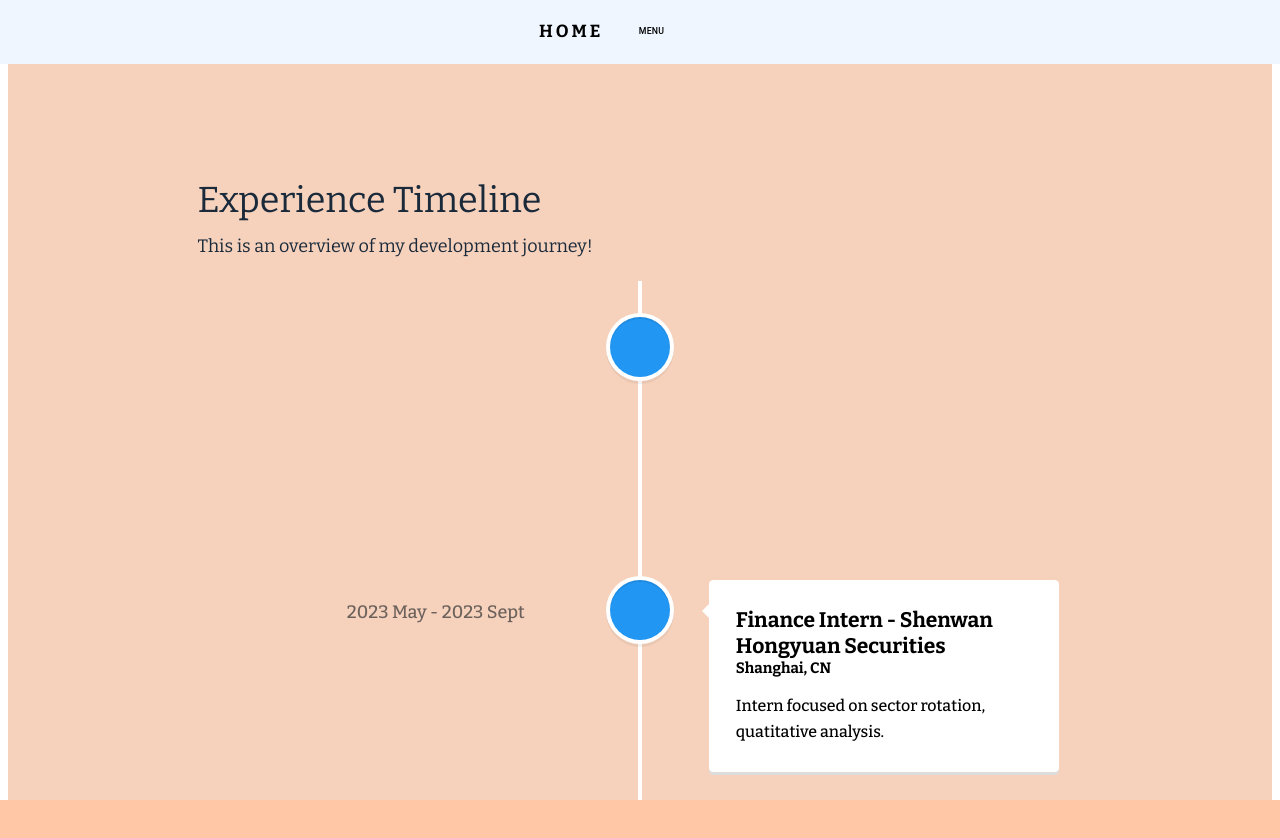
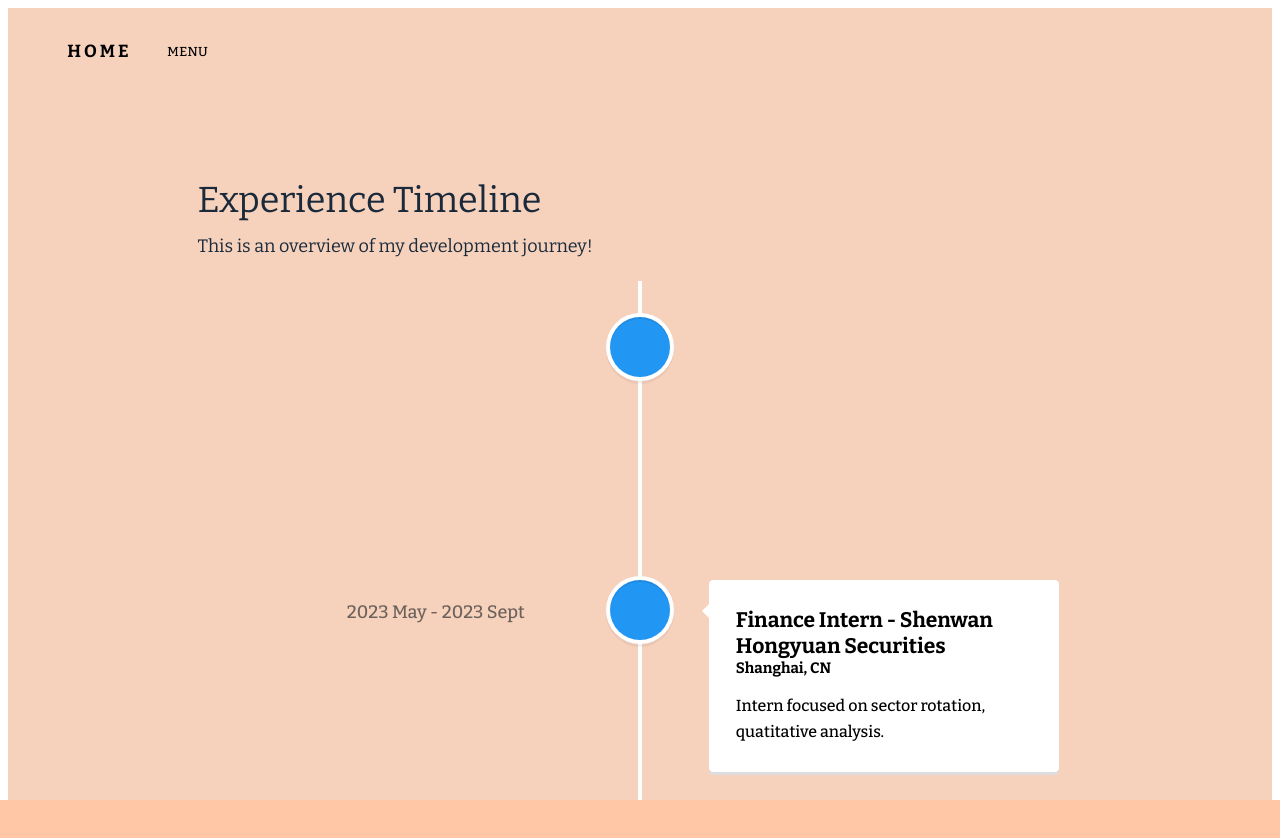
Before and after one commit to ericL0u/Personal_website, a React (Vite) app: page /Personal_website/about-me in a window 1280 px wide. Shown: the top 838 px of the page. Built offline with nearby package versions, Linux system fonts and the light colour scheme.

Commit message:
Fixed uniformness in deployment
Made sure same in deployment and local, changed css, reverted about to home screen animation

```diff
--- a/src/components/Header.jsx
+++ b/src/components/Header.jsx
@@ -12,7 +12,7 @@ function Header({bgColor}) {
   const currLoc = useLocation();
 
   const LogoButtonHandler = () => {
-    console.log(currLoc.pathname)
+    // console.log(currLoc.pathname)
     if (currLoc.pathname != '/Personal_website/'){
 
 
--- a/src/components/HeaderMenu.css
+++ b/src/components/HeaderMenu.css
@@ -6,29 +6,22 @@
     font-style: normal;
   }
 
+  .animatedScreen {
+    position: fixed;
+    top: 0;
+    left: 0;
+    width: 100vw;
+    height: 200vh;
+    background-color: rgb(255, 199, 166);
+    z-index: 99;
+    transition: transform 0.5s ease-in-out, background-color 0.5s ease;
+    transform: translateY(-100%);
+  }
 
+  .animatedScreen.active {
+    transform: translateY(0%);
+  }
 
-.css-hhdjsd-MuiContainer-root{
-    width: 250px !important;
-
-}
-
-
-.css-1a2fzn6-MuiPaper-root-MuiAppBar-root{
-    margin-top: 10px;
-    width: 250px !important;
-    background-color: transparent !important;
-    align-items: start !important;
-    left: 1.75% !important;
-}
-
-.css-ycvhdl{
-    display: flex;
-    align-items: start;
-}
-
-
-.css-vm9lkw-MuiButtonBase-root-MuiButton-root{
-    font-family: 'bitter' !important;
-    font-size: 1.3rem !important;
-}
+  .animatedScreen.colorChange {
+    background-color: rgb(169, 203, 255);
+  }
--- a/src/components/HeaderMenu.jsx
+++ b/src/components/HeaderMenu.jsx
@@ -1,122 +1,86 @@
-import * as React from 'react';
-import AppBar from '@mui/material/AppBar';
-import Box from '@mui/material/Box';
-import Toolbar from '@mui/material/Toolbar';
-import IconButton from '@mui/material/IconButton';
-import Typography from '@mui/material/Typography';
-import Menu from '@mui/material/Menu';
-import MenuIcon from '@mui/icons-material/Menu';
-import Container from '@mui/material/Container';
-import Avatar from '@mui/material/Avatar';
-import Button from '@mui/material/Button';
-import Tooltip from '@mui/material/Tooltip';
-import MenuItem from '@mui/material/MenuItem';
-import AdbIcon from '@mui/icons-material/Adb';
-import './HeaderMenu.css';
-import {useNavigate,Link} from 'react-router-dom';
-
-const pages = ['Menu'];
-const settings = ['Profile', 'Account', 'Dashboard', 'Logout'];
+import React, { useState } from 'react';
+import { AppBar, Box, Toolbar, Typography, Button, Container } from '@mui/material';
+import { useNavigate, useLocation } from 'react-router-dom';
+import { Link } from 'react-router-dom';
 
 function ResponsiveAppBar() {
-  // const nav = useNavigate();
+  const pages = ['Menu'];
 
+  const navigate = useNavigate();
+  const location = useLocation();
+  const [isTransitioning, setIsTransitioning] = useState(false);
+  const [finalMove, setFinalMove] = useState(false);
 
-  const [anchorElNav, setAnchorElNav] = React.useState(null);
-  const [anchorElUser, setAnchorElUser] = React.useState(null);
+  const handleLogoClick = () => {
+    if (location.pathname !== '/Personal_website/') {
+      setIsTransitioning(true);
 
-  const handleOpenNavMenu = (event) => {
-    setAnchorElNav(event.currentTarget);
+      setTimeout(() => {
+        setFinalMove(true);
+      }, 1000);
+
+      setTimeout(() => {
+        navigate('/Personal_website/');
+      }, 1200);
+    }
   };
-  const handleOpenUserMenu = (event) => {
-    setAnchorElUser(event.currentTarget);
-  };
-
-  const handleCloseNavMenu = () => {
-    setAnchorElNav(null);
-  };
-
-  const handleCloseUserMenu = () => {
-    setAnchorElUser(null);
-  };
-
-  // const onClickHandler = () =>{
-  //   navigate('/')
-  // }
 
   return (
     <>
-    <AppBar className={"width250"} position="fixed" sx={{ backgroundColor: '#f0f6ff',zIndex: 1 }} elevation={0}>
+      <div
+        className={`animatedScreen ${isTransitioning ? 'active' : ''} ${
+          finalMove ? 'colorChange' : ''
+        }`}
+      ></div>
+
+
+      <AppBar
+        position="fixed"
+        elevation={0}
+        sx={{
+          width: '250px',
+          backgroundColor: 'transparent',
+          alignItems: 'flex-start',
+          left: '1.75%',
+          zIndex: 1,
+          marginTop: '1.5%',
+          marginLeft: '1%'
+        }}
+      >
         <Container maxWidth="xl">
           <Toolbar disableGutters>
-            {/* Icon */}
-          {/* <AdbIcon sx={{ display: { xs: 'none', md: 'flex' }, sx: {backgroundColor:'#00000'},mr: 3 }} /> */}
-            {/* end of Icon */}
-
-          <Typography
-            variant="h6"
-            noWrap
-            component={Link}
-            to="/Personal_website"
-            // href="google.com"
-            // Return to main menu
+          <Button
+              onClick={handleLogoClick}
               sx={{
                 mr: 2,
                 display: { xs: 'none', md: 'flex' },
-              fontFamily: 'bitter',
+                fontFamily: 'Bitter, serif',
                 fontWeight: 700,
                 letterSpacing: '.3rem',
                 color: 'black',
                 textDecoration: 'none',
-              fontSize: '1.75rem'
+                fontSize: '1.75rem',
+                backgroundColor: 'transparent',
+                '&:hover': {
+                  backgroundColor: 'transparent',
+                },
               }}
             >
               HOME
-          </Typography>
-
-
-          <Box sx={{ flexGrow: 1, display: { xs: 'flex', md: 'none' } }}>
-            <IconButton
-              size="large"
-              aria-label="account of current user"
-              aria-controls="menu-appbar"
-              aria-haspopup="true"
-              onClick={handleOpenNavMenu}
-              color="inherit"
-            >
-              <MenuIcon />
-            </IconButton>
-            <Menu
-              id="menu-appbar"
-              anchorEl={anchorElNav}
-              anchorOrigin={{
-                vertical: 'bottom',
-                horizontal: 'left',
-              }}
-              keepMounted
-              transformOrigin={{
-                vertical: 'top',
-                horizontal: 'left',
-              }}
-              open={Boolean(anchorElNav)}
-              onClose={handleCloseNavMenu}
-              sx={{ display: { xs: 'block', md: 'none' } }}
-            >
-              {pages.map((page) => (
-                <MenuItem key={page} onClick={handleCloseNavMenu}>
-                  <Typography sx={{ textAlign: 'center' , fontFamily: 'bitter',}}>{page}</Typography>
-                </MenuItem>
-              ))}
-            </Menu>
-          </Box>
+            </Button>
 
 
             <Box sx={{ flexGrow: 1, display: { xs: 'none', md: 'flex' } }}>
               {pages.map((page) => (
                 <Button
                   key={page}
-                onClick={handleCloseNavMenu}
-                sx={{ my: 2, color: 'black', display: 'block' }}
+                  sx={{
+                    my: 2,
+                    color: 'black',
+                    display: 'block',
+                    fontFamily: 'Bitter, serif',
+                    fontSize: '1.3rem',
+                  }}
                 >
                   {page}
                 </Button>
@@ -124,14 +88,13 @@ function ResponsiveAppBar() {
             </Box>
           </Toolbar>
         </Container>
+      </AppBar>
 
-    </AppBar>
       <Box sx={{ pt: 15 }}>
-          <Typography variant="body1">
-
-          </Typography>
+        <Typography variant="body1">{/* Content */}</Typography>
       </Box>
     </>
   );
 }
+
 export default ResponsiveAppBar;
--- a/src/components/MainScreen.jsx
+++ b/src/components/MainScreen.jsx
@@ -14,7 +14,6 @@ function mainScreen() {
 
     setTimeout(() => {
       setFinalMove(true);
-      console.log(finalMove)
     }, 500);
 
   }, []);
@@ -26,7 +25,7 @@ function mainScreen() {
       ></div>
       {/* <Header /> */}
       <ResponsiveAppBar></ResponsiveAppBar>
-      {/* needs adjustment for now */}
+
         <>
           <main>
             <About />
```
Lines whose indentation alone changed are shown as unchanged.
